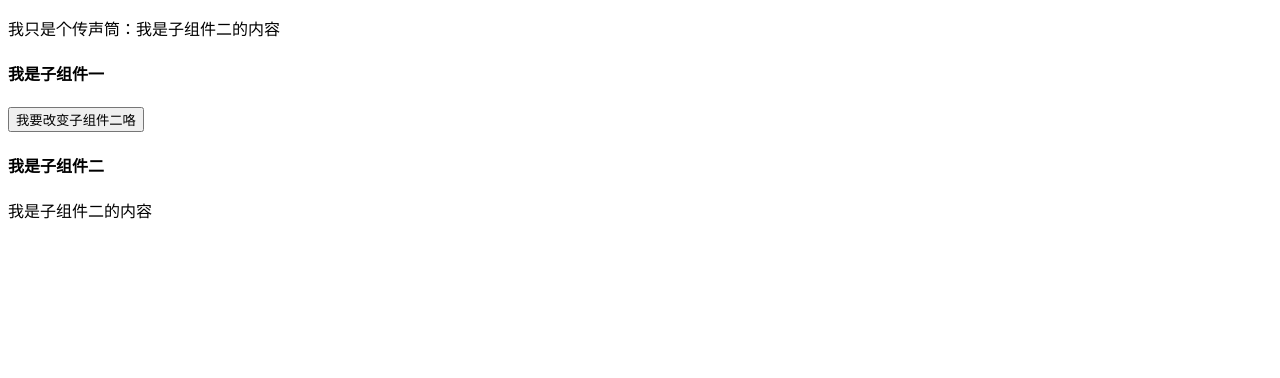
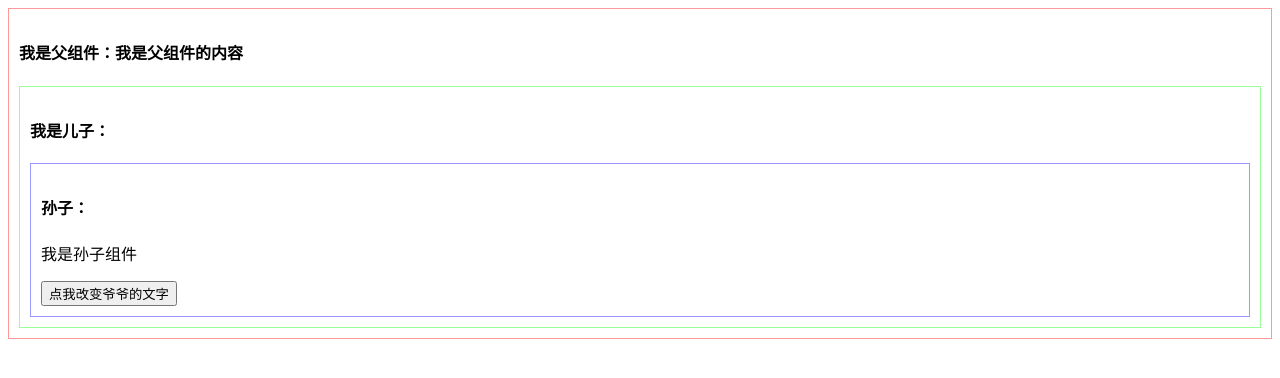
Before and after one commit to Artsmp/review-react, a React (Create React App) app: page / in a window 1280 px wide. Shown: the top 378 px of the page. Built offline with nearby package versions, Linux system fonts and the light colour scheme.

Commit message:
发布订阅模式实现组件间通信

```diff
--- a/src/01-props/Child.jsx
+++ b/src/01-props/Child.jsx
@@ -1,10 +1,6 @@
 import React from "react"
 
 class Child extends React.Component {
-
-    constructor(props) {
-        super(props)
-    }
 
     changeChild2Text = () => {
         this.props.changeChild2Text('子组件二的内容被我改变咯~~')
--- /dev/null
+++ b/src/02-发布订阅模式/Child.jsx
@@ -0,0 +1,19 @@
+import React from "react"
+import Grandson from './Grandson'
+
+class Parent extends React.Component {
+    state = {
+        text: '我是子组件的内容',
+    }
+
+    render() {
+        return (
+            <div style={{border: '1px solid #9f9', padding: '10px'}}>
+                <h4>我是儿子：</h4>
+                <Grandson />
+            </div>
+        );
+    }
+}
+
+export default Parent;
--- /dev/null
+++ b/src/02-发布订阅模式/EventEmitter.js
@@ -0,0 +1,45 @@
+class EventEmitter {
+    constructor() {
+        this.eventMap = {}
+    }
+
+    // 监听某个事件
+    on(eventType, cb) {
+        if (typeof cb !== 'function') throw new TypeError('哥，请传入一个函数~~')
+        this.eventMap[eventType] ? this.eventMap[eventType].push(cb) : this.eventMap[eventType] = [cb]
+    }
+
+    // 触发某个事件
+    emit(eventType, arg) {
+        const temp = this.eventMap[eventType]
+        if (this.eventMap[eventType]) {
+            temp.forEach(cb => {
+                cb(arg)
+            })
+        }
+    }
+
+    // 移除某个事件的所有回调
+    off(eventType) {
+        delete this.eventMap[eventType]
+    }
+
+    // 移除某个事件下的单个回调
+    remove(eventType, handler) {
+        const temp = this.eventMap[eventType]
+        if (temp) {
+            // 使用无符号右移，-1 无符号右移的结果为 4294967295，这个数足够大，不会对原队列造成影响，就很秒 )
+            temp.splice(temp.indexOf(handler) >>> 0, 1)
+        }
+    }
+}
+
+const myEvent = new EventEmitter()
+
+window.myEvent = myEvent
+// let fn = (arg) => {
+//     console.log('我是test事件的监听函数，我被触发了', arg);
+// }
+// myEvent.on('test', fn)
+
+// myEvent.emit('test', 123)
--- /dev/null
+++ b/src/02-发布订阅模式/Grandson.jsx
@@ -0,0 +1,19 @@
+import React from "react";
+
+class Parent extends React.Component {
+    fn = () => {
+        window.myEvent.emit('test', '来自孙子组件的内容')
+    }
+
+    render() {
+        return (
+            <div style={{border: '1px solid #99f', padding: '10px'}}>
+                <h4>孙子：</h4>
+                <p>我是孙子组件</p>
+                <button onClick={this.fn}>点我改变爷爷的文字</button>
+            </div>
+        );
+    }
+}
+
+export default Parent;
--- /dev/null
+++ b/src/02-发布订阅模式/Parent.jsx
@@ -0,0 +1,29 @@
+import React from "react";
+import './EventEmitter';
+import Child from './Child';
+
+class Parent extends React.Component {
+
+    componentDidMount() {
+        window.myEvent.on('test', (arg) => {
+            this.setState({
+                text: arg
+            })
+        })
+    }
+
+    state = {
+        text: '我是父组件的内容',
+    }
+
+    render() {
+        return (
+            <div style={{border: '1px solid #f99', padding: '10px'}}>
+                <h4>我是父组件：{this.state.text}</h4>
+                <Child />
+            </div>
+        );
+    }
+}
+
+export default Parent;
--- a/src/index.js
+++ b/src/index.js
@@ -1,5 +1,5 @@
 import React from "react";
 import ReactDOM from 'react-dom';
-import App from "./01-props/App";
+import App from "./02-发布订阅模式/Parent";
 
 ReactDOM.render(<App />, document.querySelector('#root'));
```
